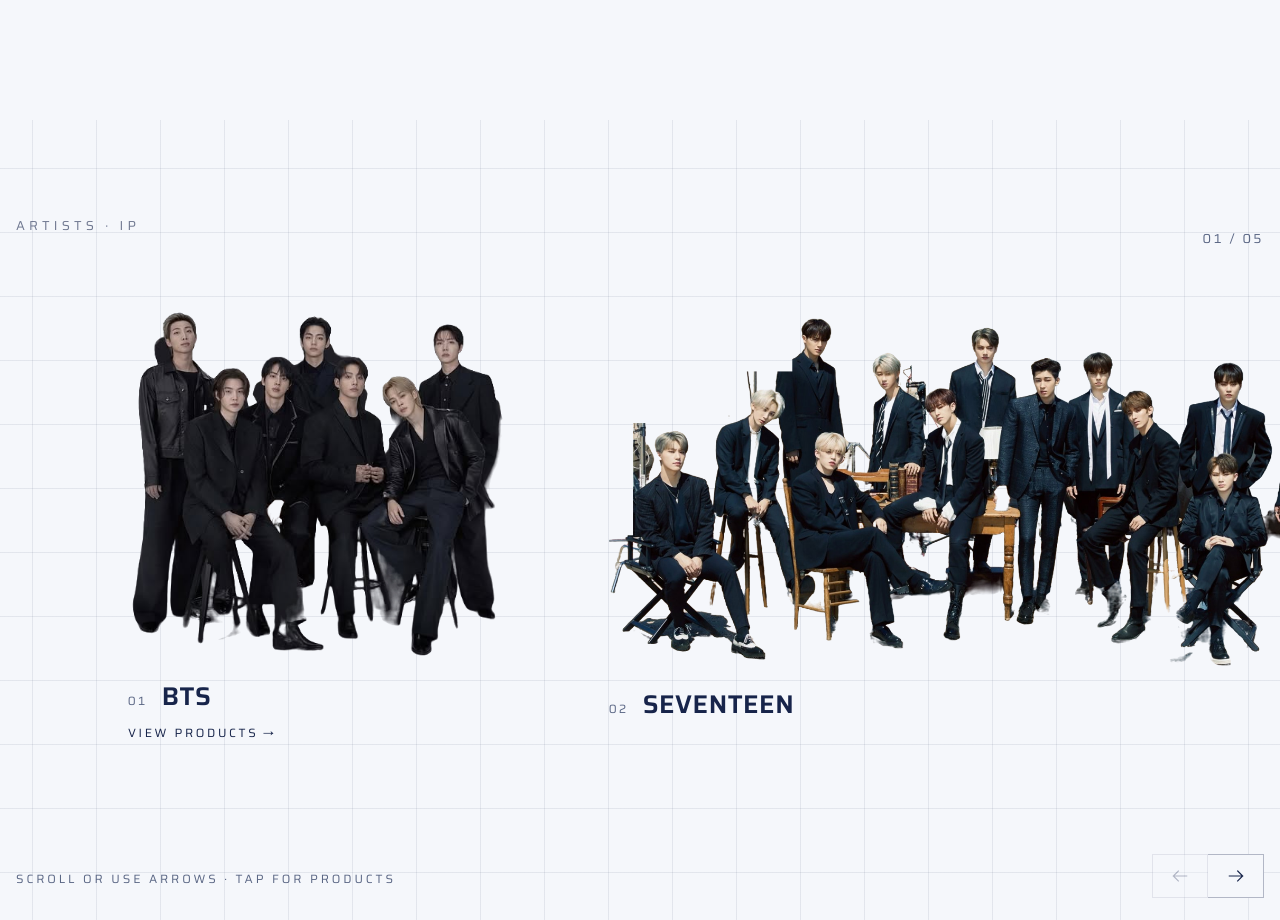
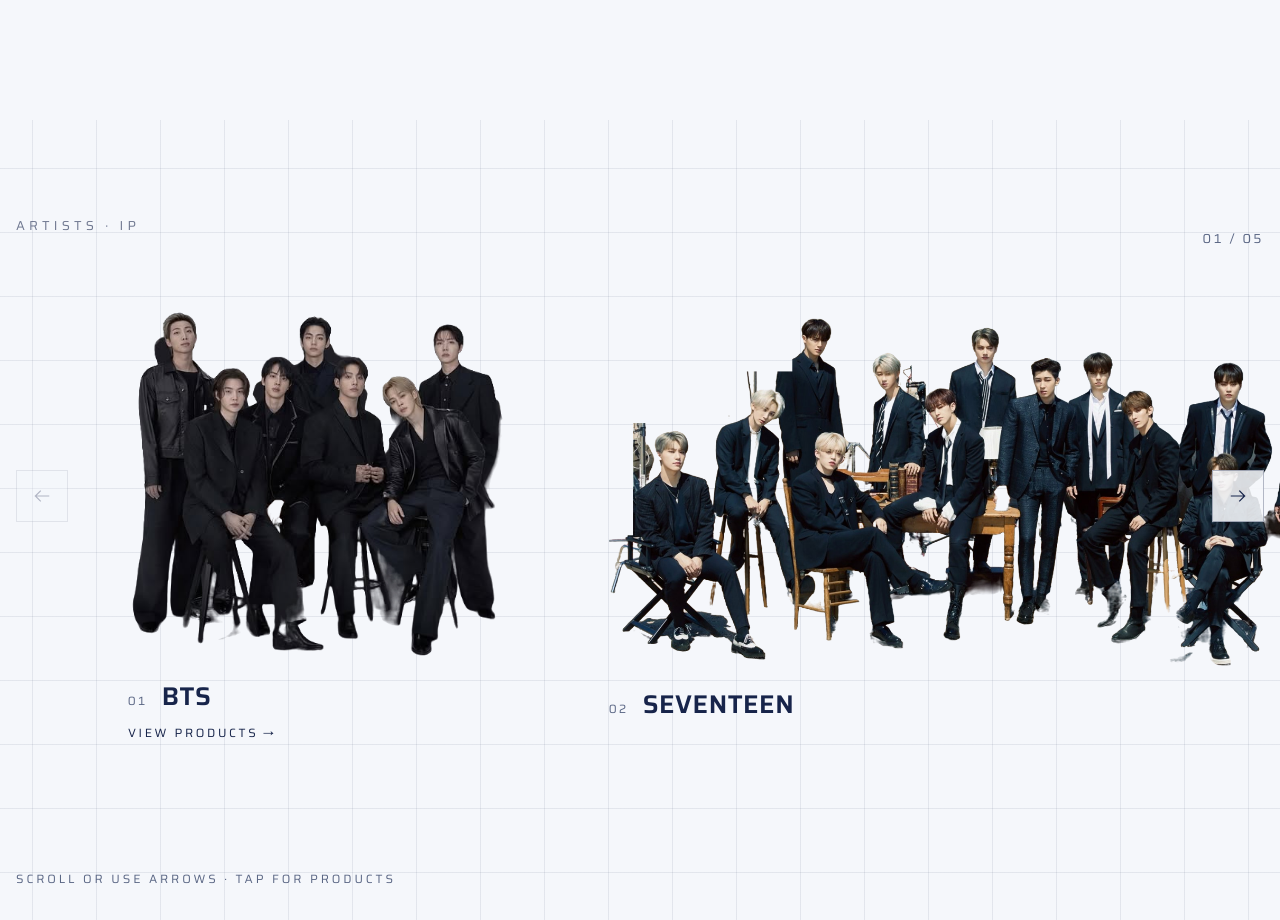
Before and after one commit to airtecipx/airtecipx.github.io, a plain HTML site: page index.html in a window 1280 px wide. Shown: the part 6280-7200 px from the top of the page. Drawn offline with Linux system fonts and the light colour scheme.

Commit message:
Artists: arrows at both ends of the photo row

```diff
--- a/index.html
+++ b/index.html
@@ -145,9 +145,12 @@
 .idol .tag b { font-weight: 600; font-size: clamp(18px, 2vw, 26px); letter-spacing: .02em; text-transform: uppercase; }
 .idol .go { position: absolute; left: 0; bottom: -26px; font-family: var(--font-display); font-size: 12px; letter-spacing: .22em; white-space: nowrap; opacity: 0; transform: translateX(-6px); transition: opacity .25s, transform .25s; }
 .idol.on .go, .idol:hover .go, .idol:focus-visible .go { opacity: 1; transform: none; }
-.art-nav { position: absolute; z-index: 4; right: max(16px, env(safe-area-inset-right, 0px)); bottom: calc(22px + env(safe-area-inset-bottom, 0px)); display: flex; }
-.art-arrow { width: 56px; height: 44px; display: grid; place-items: center; padding: 0; background: var(--paper); color: var(--navy); border: 1px solid rgba(23,36,74,.3); cursor: pointer; transition: background .25s, color .25s, opacity .25s; }
-.art-arrow + .art-arrow { border-left: 0; }
+/* Arrows sit at both ends of the photo row, level with the photos' middle */
+.art-nav { position: absolute; inset: 0; z-index: 4; pointer-events: none; }
+.art-arrow { position: absolute; top: calc(50% - 24px); transform: translateY(-50%); pointer-events: auto; width: 52px; height: 52px; display: grid; place-items: center; padding: 0; background: color-mix(in srgb, var(--paper) 88%, transparent); color: var(--navy); border: 1px solid rgba(23,36,74,.3); cursor: pointer; transition: background .25s, color .25s, opacity .25s; }
+#artPrev { left: max(16px, env(safe-area-inset-left, 0px)); }
+#artNext { right: max(16px, env(safe-area-inset-right, 0px)); }
+@media (max-width: 700px) { .art-arrow { width: 44px; height: 44px; } }
 .art-arrow svg { width: 20px; height: 20px; fill: none; stroke: currentColor; stroke-width: 1.4; stroke-linecap: square; transition: transform .3s cubic-bezier(.2,.8,.2,1); }
 .art-arrow:hover:not(:disabled), .art-arrow:focus-visible { background: var(--navy); color: var(--white); }
 #artPrev:hover:not(:disabled) svg { transform: translateX(-3px); }
```
